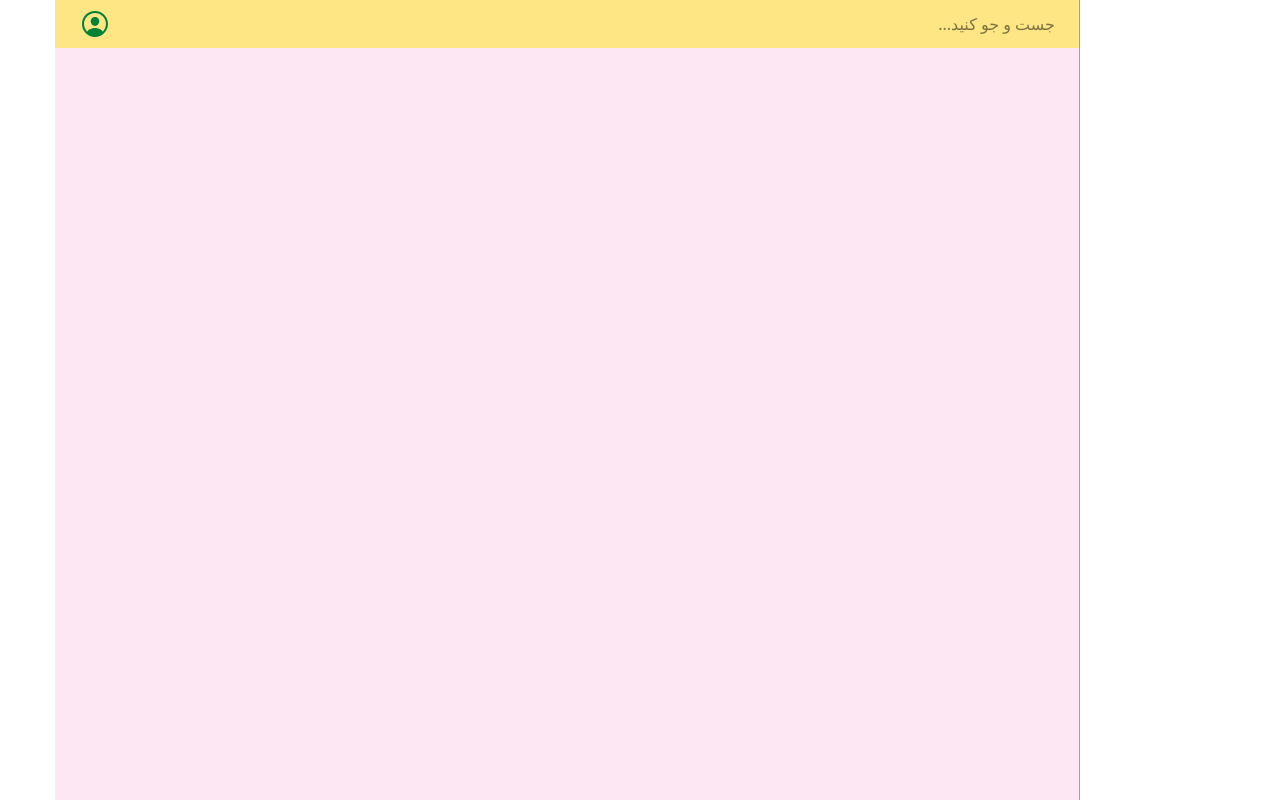
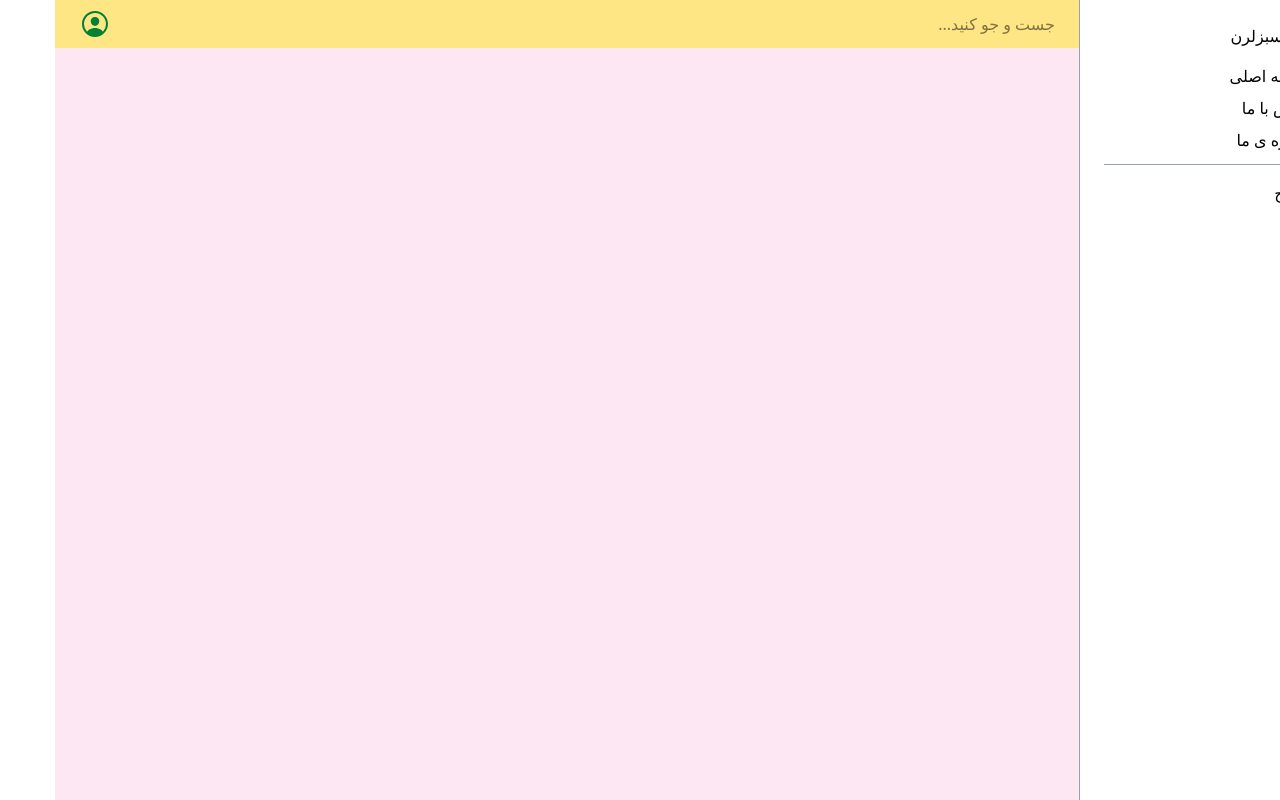
Before and after one commit to atefe-fazeli/next-cms, a Next.js app: page / in a window 1280 px wide. Built offline with nearby package versions, Linux system fonts and the light colour scheme.

Commit message:
sidebar completed

```diff
--- a/components/modules/navbar/navbar.js
+++ b/components/modules/navbar/navbar.js
@@ -2,6 +2,7 @@ import Image from "next/image";
 import { useState } from "react";
 import { IoMenu } from "react-icons/io5";
 import { IoPersonCircleOutline } from "react-icons/io5";
+import Sidebar from "../sidebar/sidebar";
 export default function Navbar() {
   const [showSidebar, setShowSidebar] = useState(false);
   function sidebarHandler() {
@@ -22,8 +23,8 @@ export default function Navbar() {
         <IoPersonCircleOutline className="rounded-4xl w-8 h-8 text-green-700" />
       </div>
       {showSidebar ? (
-        <div className="absolute top-0 left-0 w-full h-screen z-40 bg-neutral-400 pt-7">
-          fffffffffffffffffff
+        <div className="absolute top-0 left-0 w-full h-screen z-40 bg-neutral-400 pt-10 md:pt-12 pr-7">
+          <Sidebar/>
         </div>
       ) : (
         ""
--- /dev/null
+++ b/components/modules/sidebar/sidebar.js
@@ -0,0 +1,20 @@
+import Link from "next/link";
+import React from "react";
+import { IoLogoVue } from "react-icons/io5";
+
+export default function Sidebar() {
+  return (
+    <div className="flex flex-col w-full gap-4">
+      <div className="flex items-center gap-3">
+        <IoLogoVue />
+        <h1 className="">سبزلرن </h1>
+      </div>
+      <div className="flex flex-col gap-2 border-b border-b-gray-400 pb-3">
+        <Link href="/">صفحه اصلی</Link>
+        <Link href="/contact">تماس با ما</Link>
+        <Link href="/about">درباره ی ما</Link>
+      </div>
+      <Link href="#">خروج</Link>
+    </div>
+  );
+}
--- a/pages/_app.js
+++ b/pages/_app.js
@@ -1,10 +1,13 @@
 import Navbar from "@/components/modules/navbar/navbar";
+import Sidebar from "@/components/modules/sidebar/sidebar";
 import "@/styles/globals.css";
 
 export default function App({ Component, pageProps }) {
   return (
     <div className="grid grid-cols-5 ">
-      <div className="hidden md:flex md:col-span-1 h-screen border-l border-l-gray-400 p-6"></div>
+      <div className="hidden md:flex md:col-span-1 h-screen border-l border-l-gray-400 p-6">
+        <Sidebar />
+      </div>
       <div className="col-span-5 md:col-span-4">
         <Navbar />
         <div className="bg-pink-100 w-full overflow-auto p-6 h-[calc(100vh-2.5rem)]  md:h-[calc(100vh-3rem)]">
```
